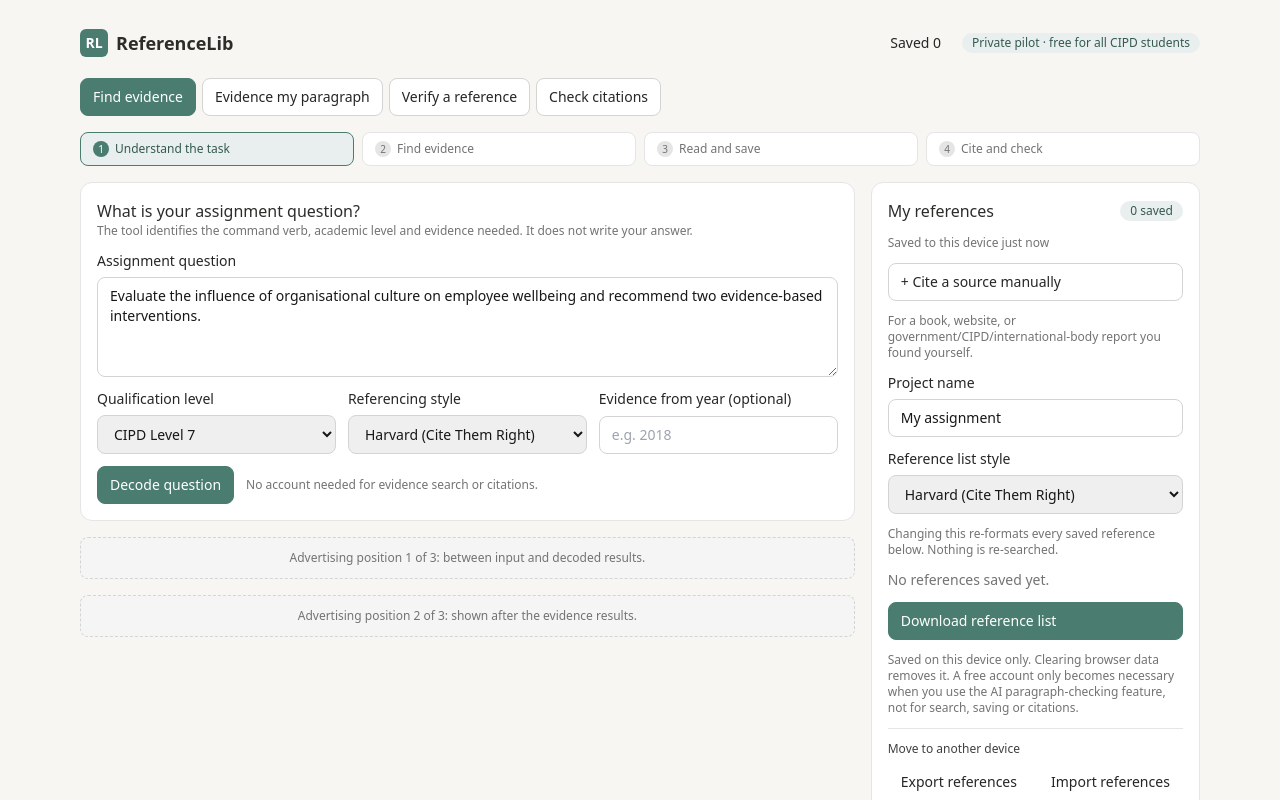
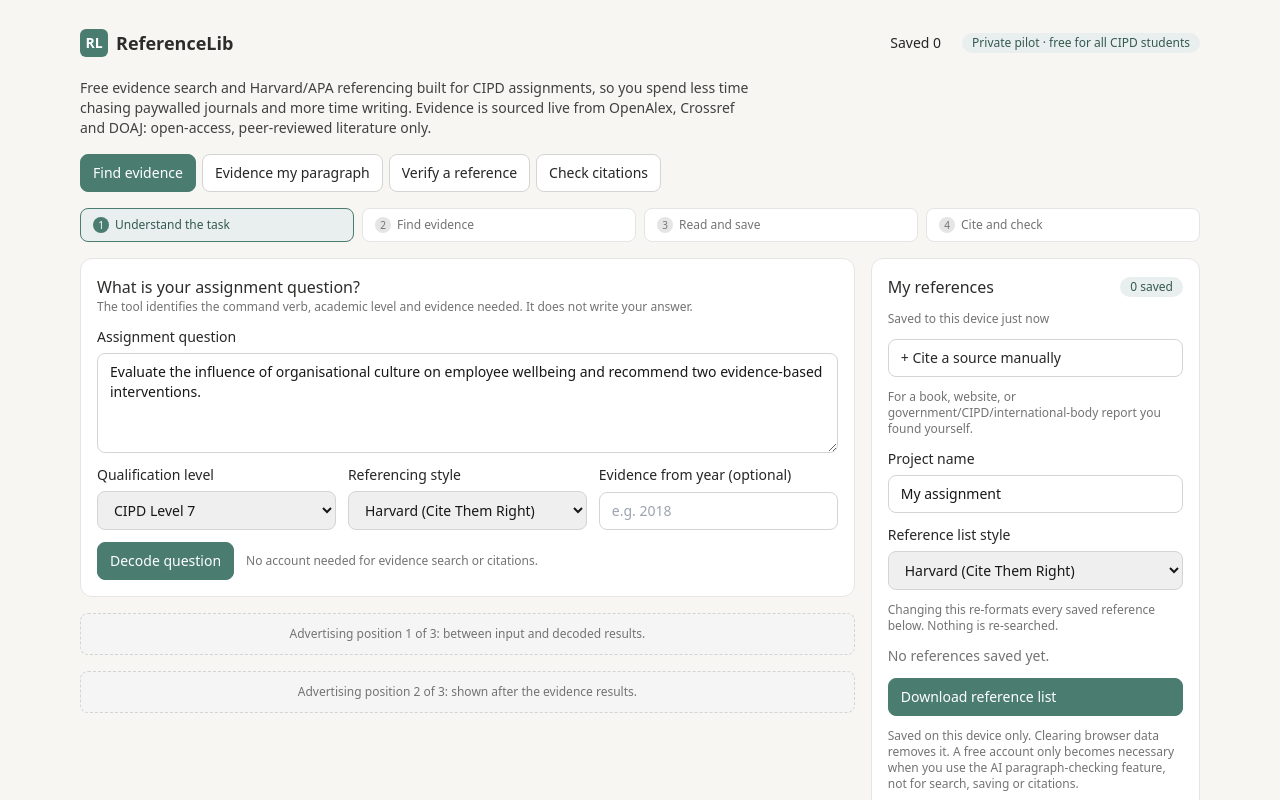
Before and after one commit to christophermccreanor-spec/referencelib, a Next.js app: page / in a window 1280 px wide. Shown: the top 800 px of the page. Built offline with nearby package versions, Linux system fonts and the light colour scheme.

Commit message:
Update page.tsx

```diff
--- a/app/page.tsx
+++ b/app/page.tsx
@@ -292,6 +292,11 @@
   return (
     <div>
       <Header savedCount={savedRefs.length} />
+      <p className="mb-4 max-w-2xl text-sm text-neutral-700">
+        Free evidence search and Harvard/APA referencing built for CIPD assignments, so you spend less time
+        chasing paywalled journals and more time writing. Evidence is sourced live from OpenAlex, Crossref
+        and DOAJ: open-access, peer-reviewed literature only.
+      </p>
       <ToolTabs active={view} onChange={switchView} />
       <ProgressStrip activeIndex={savedRefs.length > 0 ? 3 : stepIndex} />
 
```
